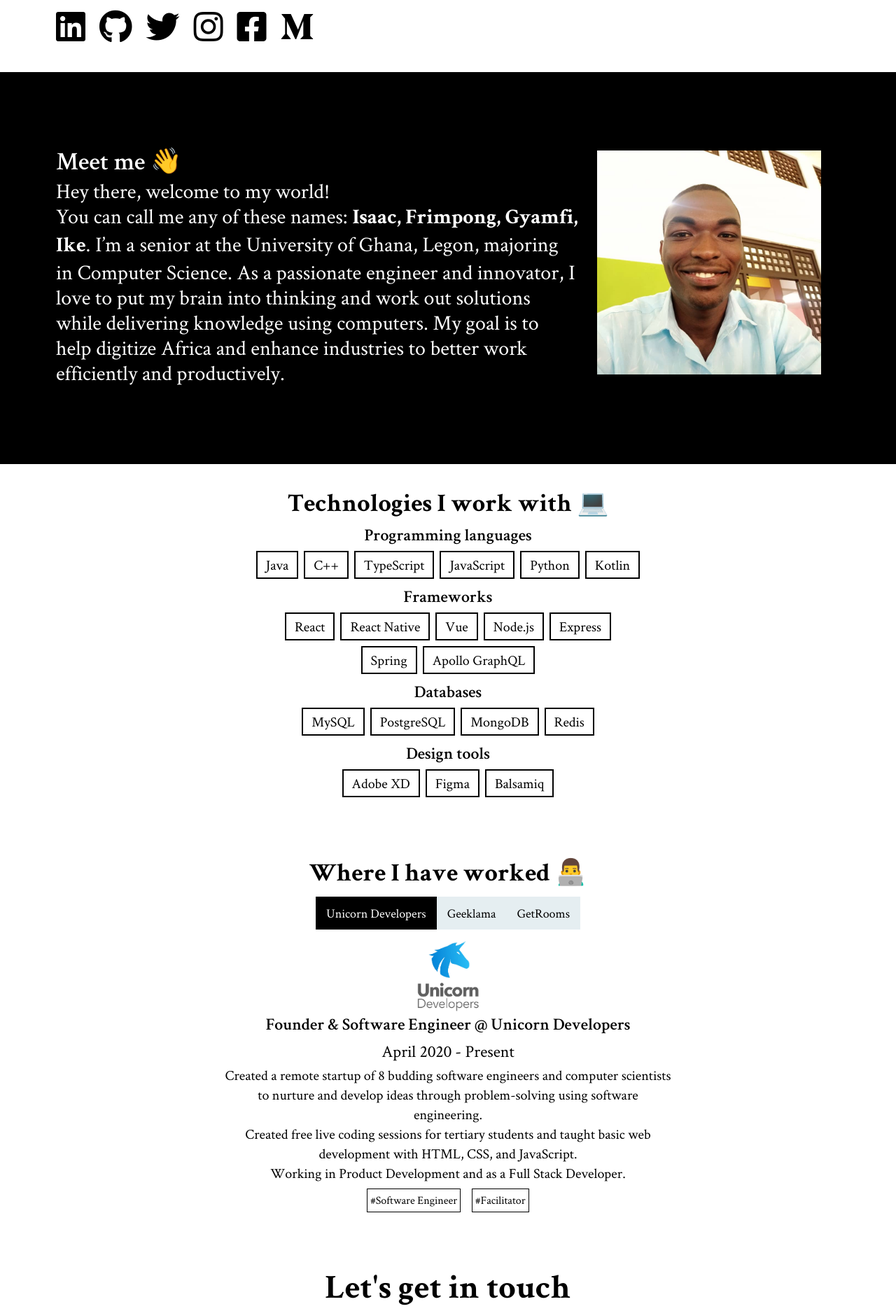
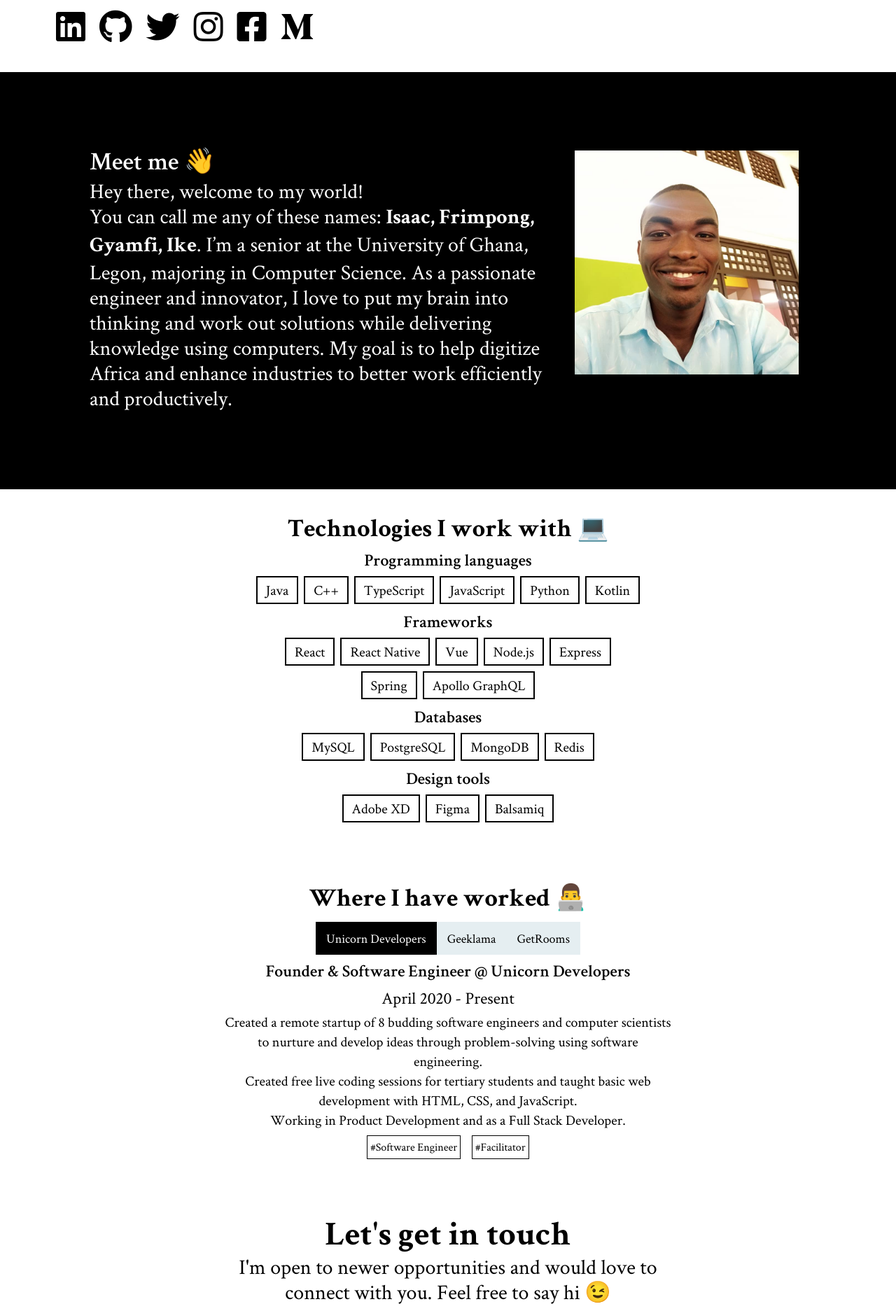
Before and after one commit to isaacgyamfi/personal-website, a Next.js app: page / in a window 1280 px wide. Shown: the part 594-2467 px from the top of the page at 70% size. Built offline with nearby package versions, Linux system fonts and the light colour scheme.

Commit message:
removed company logos

```diff
--- a/components/experience/Experience.js
+++ b/components/experience/Experience.js
@@ -3,13 +3,6 @@ import React from 'react';
 const Experience = ({ experience }) => {
   return (
     <div className="flex flex-col transition-all duration-75 ease-in justify-center items-center">
-      <div>
-        <img
-          className="w-28 h-28"
-          src={experience.company_logo}
-          alt="geeklama"
-        />
-      </div>
       <div>
         <h4 className="text-2xl font-semibold">
           {experience.position} @{' '}
--- a/data/experiences.json
+++ b/data/experiences.json
@@ -24,7 +24,7 @@
       "tasks": [
         "Taught a number of students from the age of 7 to 17 fundamental Python and Scratch and interviewed a number of candidates for acoding instructor position."
       ],
-      "tags": ["Frontend", "Vue", "internship"]
+      "tags": ["python", "scratch", "coding_instructor"]
     },
     {
       "id": "3",
@@ -36,7 +36,7 @@
       "tasks": [
         "Worked on the client-side user interface of the hostel management dashboard using Vue.js. The management dashboard helped hostel managers to perform tenants’ registration and payment processing."
       ],
-      "tags": ["python", "scratch", "coding_instructor"]
+      "tags": ["Frontend", "Vue", "internship"]
     }
   ]
 }
--- a/pages/index.js
+++ b/pages/index.js
@@ -75,7 +75,7 @@ export default function Home() {
         </div> */}
         <section
           id="about"
-          className="px-10 lg:px-20 py-16 lg:py-28 flex flex-col-reverse lg:flex-row lg:justify-center bg-black text-white"
+          className="px-10 lg:px-32 py-16 lg:py-28 flex flex-col-reverse lg:flex-row lg:justify-center bg-black text-white"
         >
           <div className="w-full lg:w-2/3 mt-5 lg:m-0">
             <h4 className="text-3xl lg:text-4xl font-semibold">Meet me 👋</h4>
--- a/styles/Navigation.module.scss
+++ b/styles/Navigation.module.scss
@@ -39,8 +39,8 @@
         font-size: x-large;
         font-weight: 500;
         &:hover {
-          border-bottom: 4px solid #025673;
-          color: #025673;
+          border-bottom: 4px solid #000000;
+          color: #000000;
           cursor: pointer;
         }
       }
@@ -53,7 +53,6 @@
       .btn {
         padding: 10px 15px;
         margin-right: 10px;
-        border-radius: 2px;
         font-weight: 400;
         font-size: medium;
         &:hover {
@@ -90,7 +89,6 @@
         align-items: center;
         width: 50px;
         height: 50px;
-        // border-radius: 50px;
         background-color: bisque;
         h4 {
           font-weight: 300;
@@ -101,7 +99,7 @@
     }
     .navitems {
       flex: 1;
-      background-color: rgb(51, 71, 75);
+      background-color: #f7f7f7;
       display: flex;
       flex-direction: column;
       padding: 20px;
@@ -116,7 +114,7 @@
         padding: 0;
         a {
           width: 100%;
-          color: #ffffff;
+          color: #000000;
           font-size: 20px;
           &:hover {
             background-color: transparent;
@@ -138,7 +136,7 @@
           text-align: center;
         }
         .primarybtn {
-          border: 2px solid #ffffff;
+          border: 2px solid #000000;
           color: #025673;
           background-color: #ffffff;
         }
```
